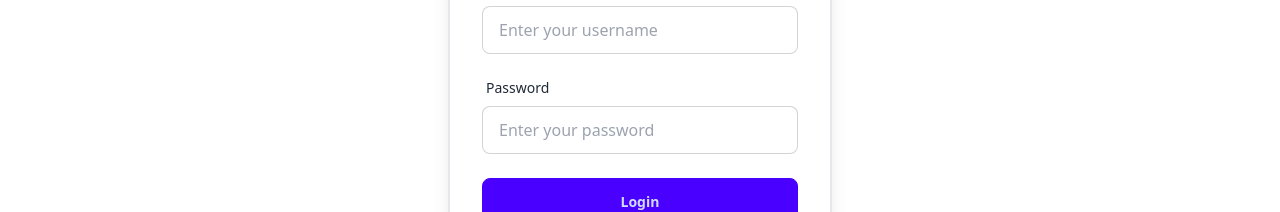
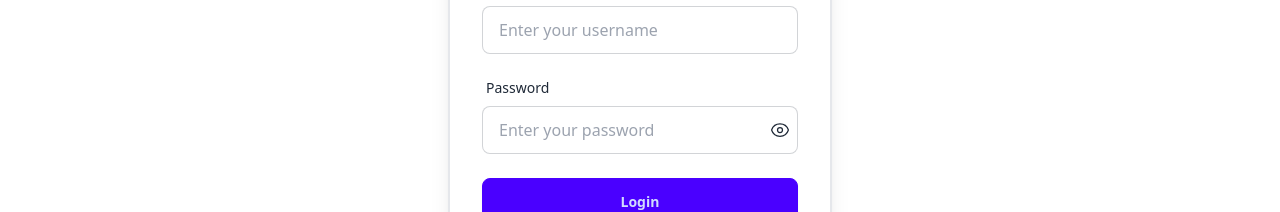
Before and after one commit to oadultradeepfield/olympliance-frontend, a React (Vite) app: page /login in a window 1280 px wide. Shown: the part 261-473 px from the top of the page. Built offline with nearby package versions, Linux system fonts and the light colour scheme; no server answers.

Commit message:
refine authentication ui

```diff
--- a/src/pages/AuthPage.tsx
+++ b/src/pages/AuthPage.tsx
@@ -1,6 +1,7 @@
 import React, { useState, FormEvent, useEffect } from "react";
 import axios from "axios";
 import { useNavigate } from "react-router-dom";
+import { EyeIcon, EyeSlashIcon } from "@heroicons/react/24/outline";
 
 const apiUrl: string = import.meta.env.VITE_API_URL;
 
@@ -22,6 +23,10 @@ const AuthPage: React.FC<AuthPageProps> = ({ setIsAuthenticated }) => {
   });
   const [error, setError] = useState<string>("");
   const [success, setSuccess] = useState<string>("");
+
+  const [showPassword, setShowPassword] = useState<boolean>(false);
+  const [showConfirmPassword, setShowConfirmPassword] =
+    useState<boolean>(false);
 
   const navigate = useNavigate();
 
@@ -84,10 +89,14 @@ const AuthPage: React.FC<AuthPageProps> = ({ setIsAuthenticated }) => {
         username: "",
         password: "",
       });
+
+      setTimeout(() => {
+        setSuccess("");
+      }, 1000);
     } catch (error: any) {
       const errorMessage =
         error.response.data.error ||
-        "An unkown error occurred during registration. Please try again later.";
+        "An unknown error occurred during registration. Please try again later.";
       setError(errorMessage);
     }
   };
@@ -100,6 +109,16 @@ const AuthPage: React.FC<AuthPageProps> = ({ setIsAuthenticated }) => {
       username: "",
       password: "",
     });
+    setShowPassword(false);
+    setShowConfirmPassword(false);
+  };
+
+  const togglePasswordVisibility = () => {
+    setShowPassword(!showPassword);
+  };
+
+  const toggleConfirmPasswordVisibility = () => {
+    setShowConfirmPassword(!showConfirmPassword);
   };
 
   return (
@@ -131,46 +150,72 @@ const AuthPage: React.FC<AuthPageProps> = ({ setIsAuthenticated }) => {
               />
             </div>
 
-            <div className="form-control mx-auto mt-4 w-full max-w-xs">
+            <div className="form-control relative mx-auto mt-4 w-full max-w-xs">
               <label className="label">
                 <span className="label-text">Password</span>
               </label>
+              <div className="relative">
                 <input
-                type="password"
+                  type={showPassword ? "text" : "password"}
                   name="password"
                   placeholder={
                     isLogin ? "Enter your password" : "Create a password"
                   }
-                className="input input-bordered w-full max-w-xs"
+                  className="input input-bordered w-full max-w-xs pr-10"
                   value={formData.password}
                   onChange={handleInputChange}
                   required
                 />
+                <button
+                  type="button"
+                  onClick={togglePasswordVisibility}
+                  className="text-base-content-200 absolute right-2 top-1/2 -translate-y-1/2 hover:text-secondary focus:outline-none"
+                >
+                  {showPassword ? (
+                    <EyeSlashIcon className="h-5 w-5" />
+                  ) : (
+                    <EyeIcon className="h-5 w-5" />
+                  )}
+                </button>
+              </div>
             </div>
 
             {!isLogin && (
-              <div className="form-control mx-auto mt-4 w-full max-w-xs">
+              <div className="form-control relative mx-auto mt-4 w-full max-w-xs">
                 <label className="label">
                   <span className="label-text">Confirm Password</span>
                 </label>
+                <div className="relative">
                   <input
-                  type="password"
+                    type={showConfirmPassword ? "text" : "password"}
                     name="confirmPassword"
                     placeholder="Confirm your password"
-                  className="input input-bordered w-full max-w-xs"
+                    className="input input-bordered w-full max-w-xs pr-10"
                     value={formData.confirmPassword || ""}
                     onChange={handleInputChange}
                     required
                   />
+                  <button
+                    type="button"
+                    onClick={toggleConfirmPasswordVisibility}
+                    className="text-base-content-200 absolute right-2 top-1/2 -translate-y-1/2 hover:text-secondary focus:outline-none"
+                  >
+                    {showConfirmPassword ? (
+                      <EyeSlashIcon className="h-5 w-5" />
+                    ) : (
+                      <EyeIcon className="h-5 w-5" />
+                    )}
+                  </button>
+                </div>
               </div>
             )}
 
             {error && (
-              <div className="mt-2 text-center text-sm text-error">{error}</div>
+              <div className="mt-4 text-center text-sm text-error">{error}</div>
             )}
 
             {success && (
-              <div className="mt-2 text-center text-sm text-success">
+              <div className="mt-4 text-center text-sm text-success">
                 {success}
               </div>
             )}
--- a/src/pages/Home.tsx
+++ b/src/pages/Home.tsx
@@ -1,4 +1,4 @@
-import Categories from "../components/Categories";
+import Categories from "../components/Category";
 import Hero from "../components/Hero";
 
 const Home = () => {
--- a/src/pages/NotFound.tsx
+++ b/src/pages/NotFound.tsx
@@ -3,7 +3,7 @@ import { Link } from "react-router-dom";
 const NotFound: React.FC = () => {
   return (
     <div className="flex h-full flex-col items-center justify-center">
-      <h1 className="mb-4 text-4xl font-bold text-error">
+      <h1 className="mb-4 font-mono text-4xl font-bold text-error">
         404 - Page Not Found
       </h1>
       <div className="text-base-content-100 mb-6 text-lg">
```
Also changed, not shown: src/components/Category.tsx (renamed from src/components/Categories.tsx). Lines whose indentation alone changed are shown as unchanged.
